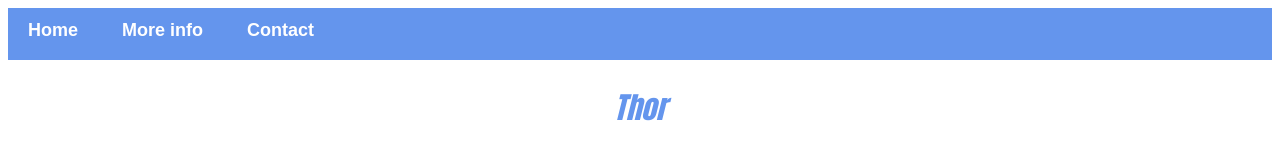
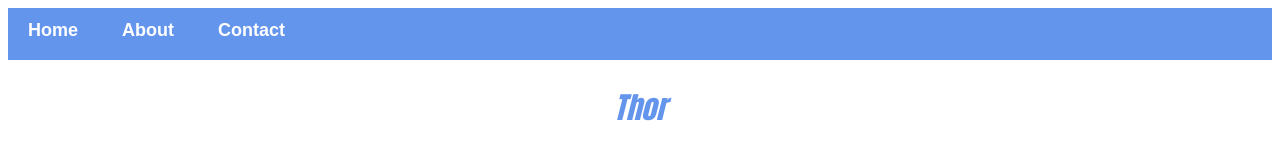
Before and after one commit to deedswithbee/Super-Hero-App, a plain HTML site: page avenger-1.html in a window 1280 px wide. Shown: the top 153 px of the page. Drawn offline with Linux system fonts and the light colour scheme.

Commit message:
Update avenger-1.html

```diff
--- a/avenger-1.html
+++ b/avenger-1.html
@@ -6,7 +6,7 @@
     <body>
         <div id="menu">
             <a href="index.html">Home</a>
-            <a href="about.html">More info</a>
+            <a href="about.html">About</a>
             <a href="contact.html">Contact</a>
         </div>
         <h2>Thor</h2>
```
